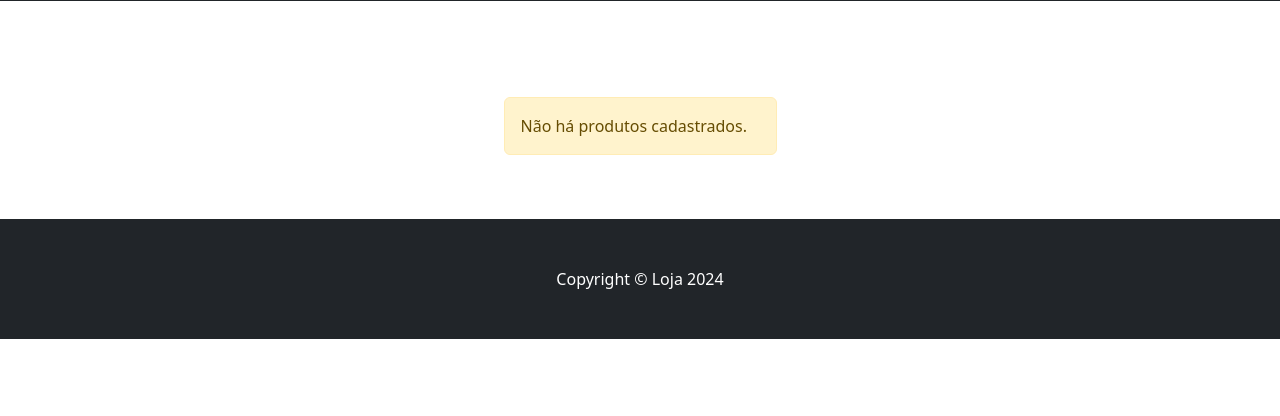
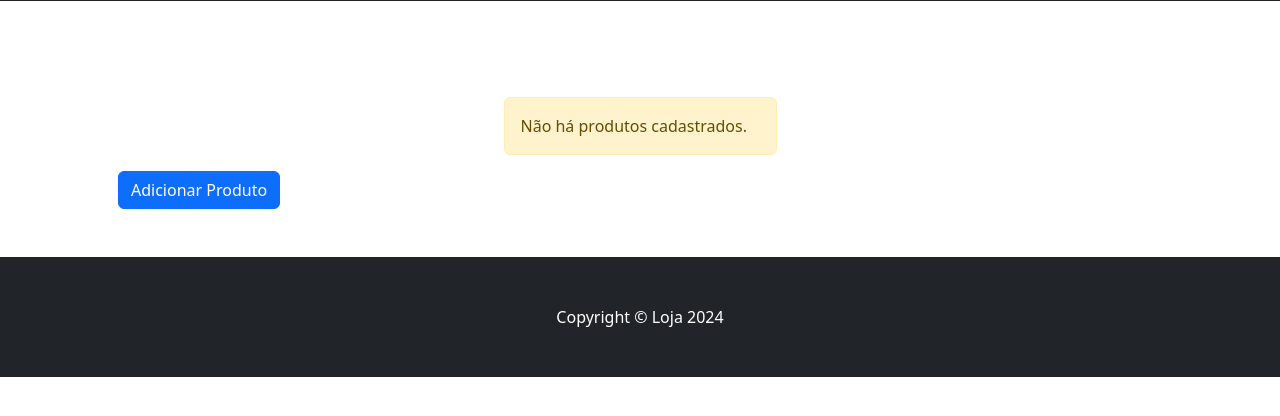
Before and after one commit to Mnz19/Aula-Introducao-Django, a Django app: page / in a window 1280 px wide. Shown: the part 352-768 px from the top of the page. Run offline with Django 5.2, Linux system fonts and the light colour scheme; data that the repository does not hold is empty; some libraries are stand-ins or nearby versions.

Commit message:
projeto finalizado

```diff
--- a/shop/templates/produtos.html
+++ b/shop/templates/produtos.html
@@ -20,7 +20,11 @@
                     <div class="badge bg-dark text-white position-absolute" style="top: 0.5rem; right: 0.5rem">Promoção</div>
                   {% endif %}
                   <!-- Product image-->
-                  <img class="card-img-top" src="{{produto.foto.url}}" alt="..." />
+                  {% if produto.foto %}
+                    <img class="card-img-top" src="{{produto.foto.url}}" alt="..." />
+                  {% else %}
+                    <img class="card-img-top" src="https://cdn-icons-png.flaticon.com/512/2652/2652218.png" alt="..." />
+                  {% endif %}
                   <!-- Product details-->
                   <div class="card-body p-4">
                       <div class="text-center">
@@ -29,7 +33,7 @@
                           <!-- Product reviews-->
                           {% if produto.estrela %}
                               <div class="d-flex justify-content-center small text-warning mb-2">
-                                  {% for i in "12345"|slice:":produto.estrela" %}
+                                  {% for i in "x"|ljust:produto.estrela %}
                                       <div class="bi-star-fill"></div>
                                   {% endfor %}
                               </div>
@@ -44,7 +48,10 @@
                   </div>
                   <!-- Product actions-->
                   <div class="card-footer p-4 pt-0 border-top-0 bg-transparent">
-                      <div class="text-center"><a class="btn btn-outline-dark mt-auto" href="">Ver detalhes</a></div>
+                      <div class="text-center"><a class="btn btn-outline-dark mt-auto" href="{% url "detalhes_produto" produto.pk %}">Ver detalhes</a></div>
+                  </div>
+                  <div class="card-footer p-4 pt-0 border-top-0 bg-transparent">
+                      <div class="text-center"><a class="btn btn-outline-dark mt-auto" href="{% url "editar_produto" produto.pk %}">Editar</a></div>
                   </div>
               </div>
           </div>
@@ -54,6 +61,7 @@
           </div>
         {% endfor %}
     </div>
+    <a class="btn btn-primary" href="{% url 'adicionar_produto' %}">Adicionar Produto</a>
   </div>
 </section>
 {% endblock content %}
--- a/shop/urls.py
+++ b/shop/urls.py
@@ -1,6 +1,10 @@
 from django.urls import path
-from .views import home
+from .views import *
 
 urlpatterns = [
     path('', home, name='home'),
+    path('adicionar/', adicionar_produto, name='adicionar_produto'),
+    path('detalhes/<int:pk>/', detalhes_produto, name='detalhes_produto'),
+    path('editar/<int:pk>/', editar_produto, name='editar_produto'),
+    path('deletar/<int:pk>/', deletar_produto, name='deletar_produto')
 ]
--- a/shop/views.py
+++ b/shop/views.py
@@ -1,5 +1,6 @@
-from django.shortcuts import render
+from django.shortcuts import render, redirect
 from .models import Produto
+from .forms import ProdutoForm
 # Create your views here.
 
 def home(request):
@@ -9,3 +10,35 @@ def home(request):
         'produtos': Produto.objects.all(),
     }
     return render(request, 'produtos.html', context)
+
+def adicionar_produto(request):
+    if request.method == 'POST':
+        form = ProdutoForm(request.POST, request.FILES)
+        if form.is_valid():
+            form.save()
+            return redirect('home')
+    else:
+        form = ProdutoForm()
+
+    return render(request, 'form.html', {'form': form})
+
+def detalhes_produto(request, pk):
+    produto = Produto.objects.get(pk=pk)
+    return render(request, 'detalhes.html', {'produto': produto})
+
+def editar_produto(request, pk):
+    produto = Produto.objects.get(pk=pk)
+    if request.method == 'POST':
+        form = ProdutoForm(request.POST, request.FILES, instance=produto)
+        if form.is_valid():
+            form.save()
+            return redirect('home')
+    else:
+        form = ProdutoForm(instance=produto)
+
+    return render(request, 'form.html', {'form': form})
+
+def deletar_produto(request, pk):
+    produto = Produto.objects.get(pk=pk)
+    produto.delete()
+    return redirect('home')
```
Also changed, not shown: shop/forms.py (added, +15 -0 lines), shop/templates/detalhes.html (added, +28 -0 lines), shop/templates/form.html (added, +23 -0 lines).
